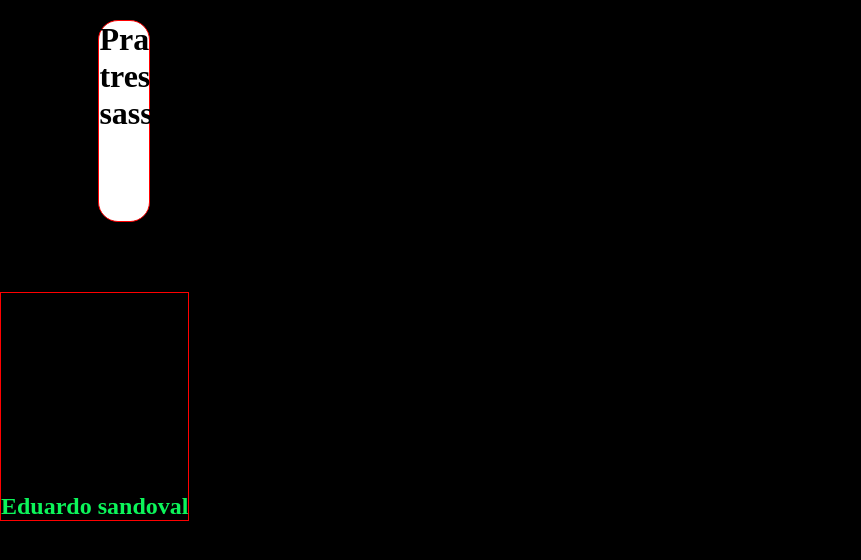
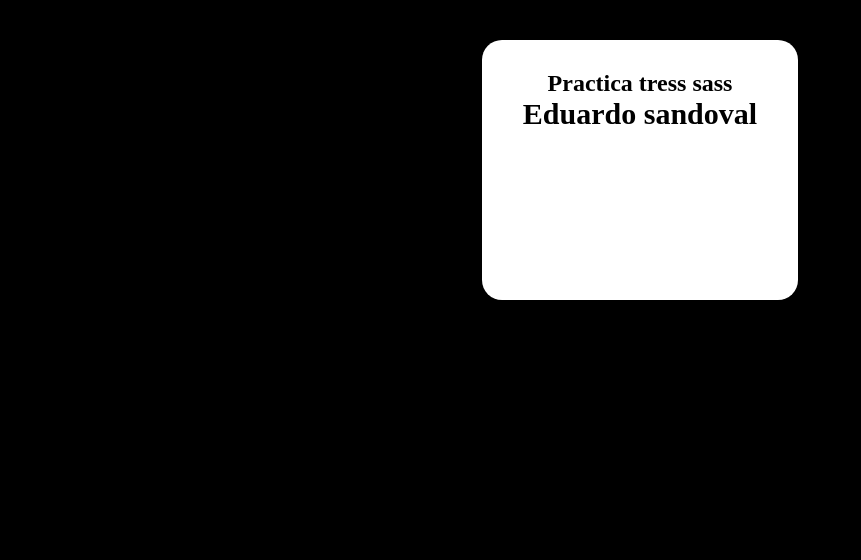
Before and after one commit to eduardosandov/practica-tres-sass, a plain HTML site: page index.html in a window 1280 px wide. Shown: the whole page, without its empty margins (0-861 px from the left). Drawn offline with nearby package versions, Linux system fonts and the light colour scheme; files that its build step writes are made by us from their sources.

Commit message:
Update styles.scss

```diff
--- a/styles.scss
+++ b/styles.scss
@@ -8,21 +8,20 @@ body {
 header {
     display: flex;
 }
-.header__container {
+
+.header-wrap {
     background: rgb(255, 255, 255);
     border-radius: 20px;
     width: 20%;
     height: 200px;
-    margin: 20px auto;
-    border: 1px solid red;
+    margin: 40px auto;
+    padding: 30px;
+    text-align: center;
+}
 
+.header__container {
+    font-size: 12px;
 }
 .container {
-    position: absolute;
-    margin-top: 50px;
-    border: 1px solid red;
+    font-size: 20px;
 }
-.container h2{
-    margin-top: 200px;
-    color: rgb(12, 245, 90);
-}
```
